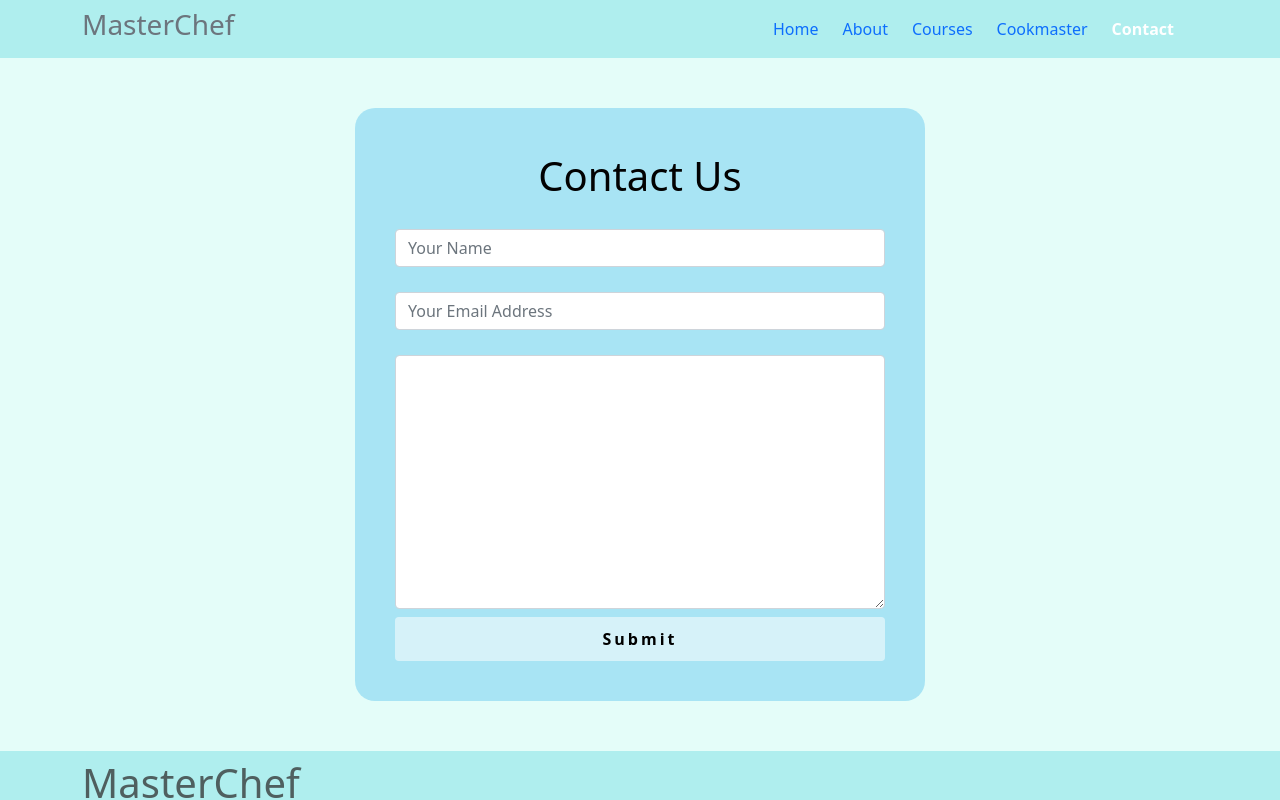
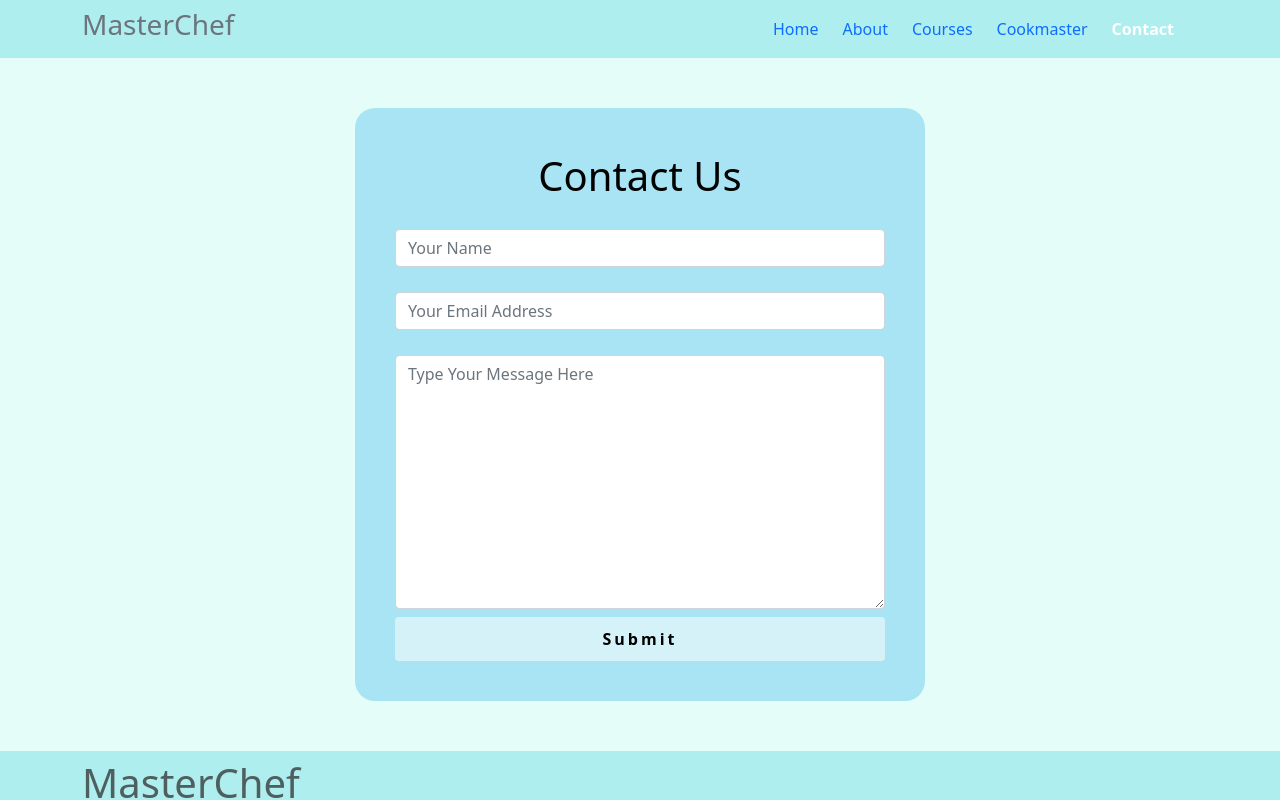
Before and after one commit to arifulislamadil/MasterChef, a React (Create React App) app: page /contact in a window 1280 px wide. Shown: the top 800 px of the page. Built offline with nearby package versions, Linux system fonts and the light colour scheme.

Commit message:
added few lines

```diff
--- a/src/pages/Contact/Contact.js
+++ b/src/pages/Contact/Contact.js
@@ -14,8 +14,8 @@ const Contact = () => {
                             <br />
                             <input className=" form-control" type="text" placeholder="Your Name" /><br />
                             <input className="mt-1 form-control" type="text" placeholder="Your Email Address" /><br />
-                            <textarea className="mt-1 mb-0 form-control" name="" id="" cols="30" rows="10"></textarea>
-                            <button className='btn-contact mt-2 form-control'>Submit</button>
+                            <textarea className="mt-1 mb-0 form-control" name="" id="" cols="30" rows="10" placeholder="Type Your Message Here"></textarea>
+                            <button className='btn-contact mt-2 form-control' >Submit</button>
                         </div>
                     </div>
                     <div className="col-md-3"></div>
```
